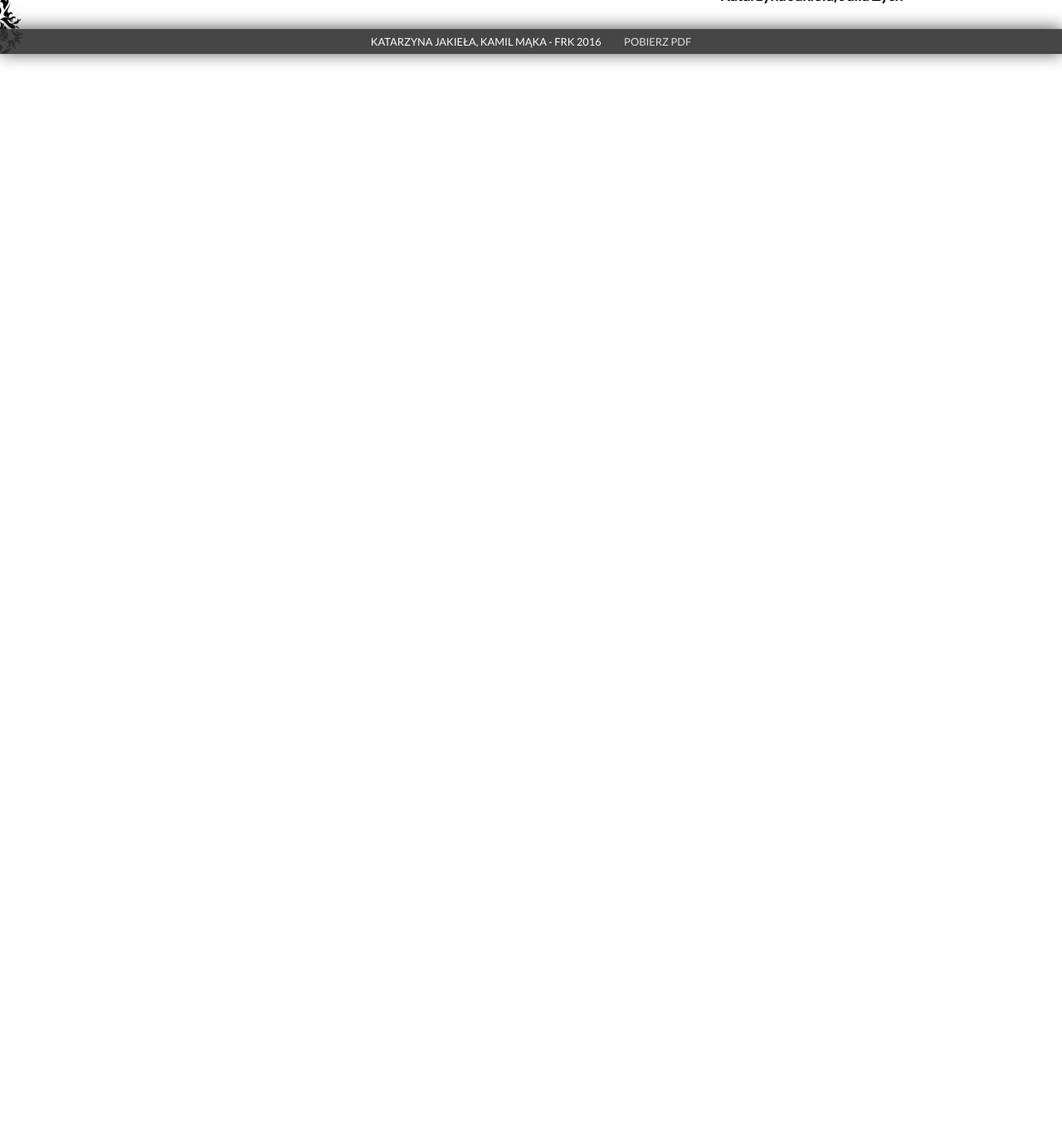
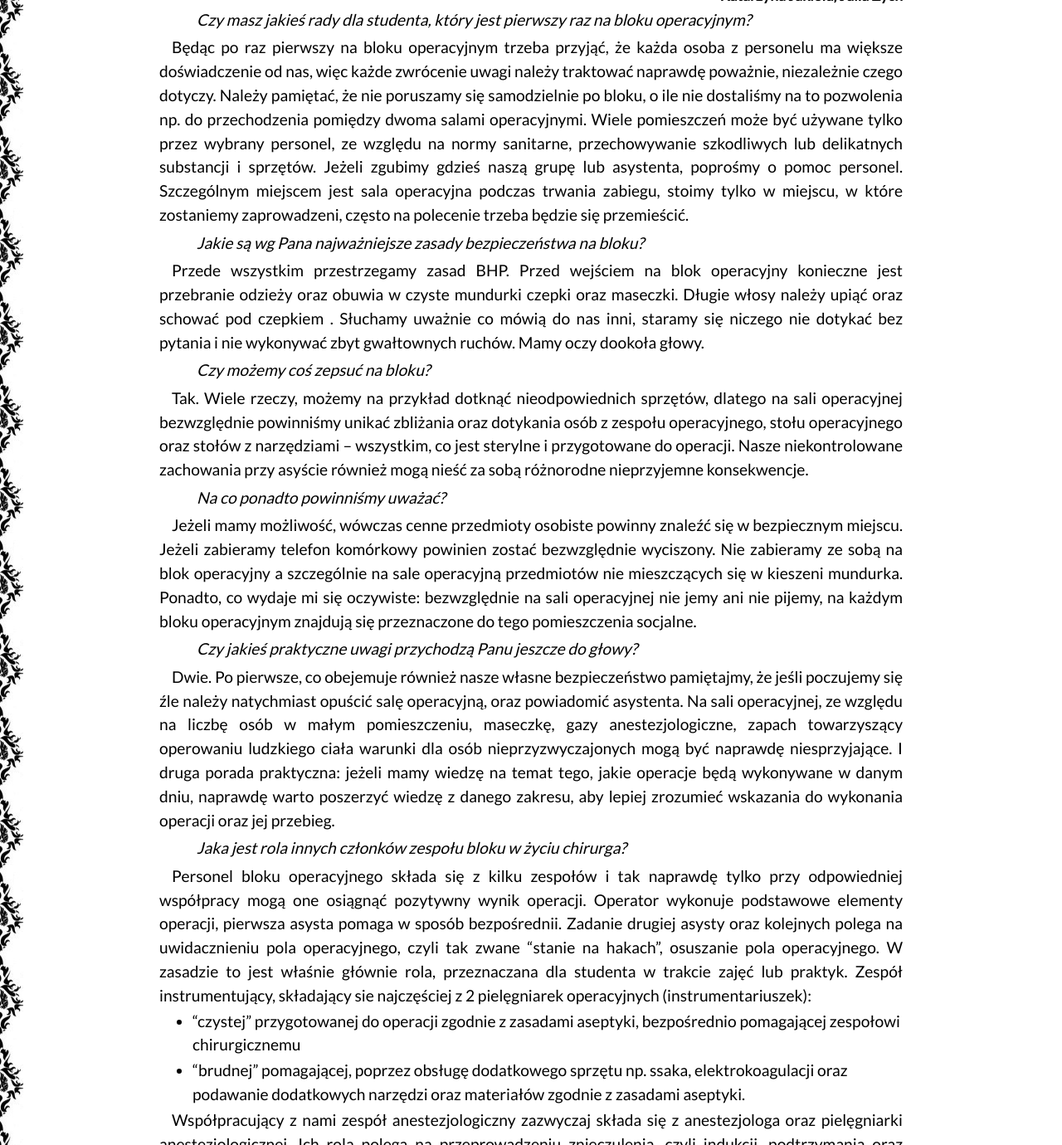
Before and after one commit to mnocon/frk-strona, a plain HTML site: page rozdzial_8_b_d.html in a window 1280 px wide. Shown: the part 199-1579 px from the top of the page at 83% size. Before the commit the page ends 800 px from the top, so only its background shows below. Drawn offline with nearby package versions, Linux system fonts and the light colour scheme.

Commit message:
4th interview

```diff
--- a/rozdzial_8_b_d.html
+++ b/rozdzial_8_b_d.html
@@ -47,7 +47,124 @@
 <h4>Katarzyna Jakieła, Julia Zych</h4>
 </section>
 <section class="content">
+<p>
+    <em class="interviewQuestion">Czy masz jakieś rady dla studenta, który jest pierwszy raz na bloku operacyjnym?</em>
+</p>
+<p>
+    Będąc po raz pierwszy na bloku operacyjnym trzeba przyjąć, że każda osoba z personelu ma większe
 
+doświadczenie od nas, więc każde zwrócenie uwagi należy traktować naprawdę poważnie,
+
+niezależnie czego dotyczy. Należy pamiętać, że nie poruszamy się samodzielnie po bloku, o ile nie
+
+dostaliśmy na to pozwolenia np. do przechodzenia pomiędzy dwoma salami operacyjnymi. Wiele
+
+pomieszczeń może być używane tylko przez wybrany personel, ze względu na normy sanitarne,
+
+przechowywanie szkodliwych lub delikatnych substancji i sprzętów. Jeżeli zgubimy gdzieś naszą grupę
+
+lub asystenta, poprośmy o pomoc personel. Szczególnym miejscem jest sala operacyjna podczas
+
+trwania zabiegu, stoimy tylko w miejscu, w które zostaniemy zaprowadzeni, często na polecenie
+
+trzeba będzie się przemieścić.</p>
+<p>
+    <em class="interviewQuestion">Jakie są wg Pana najważniejsze zasady bezpieczeństwa na bloku?</em>
+</p>
+<p>
+   Przede wszystkim przestrzegamy zasad BHP. Przed wejściem na blok operacyjny konieczne jest
+
+przebranie odzieży oraz obuwia w czyste mundurki czepki oraz maseczki. Długie włosy należy upiąć
+
+oraz schować pod czepkiem . Słuchamy uważnie co mówią do nas inni, staramy się niczego nie
+
+dotykać bez pytania i nie wykonywać zbyt gwałtownych ruchów. Mamy oczy dookoła głowy.</p>
+<p>
+    <em class="interviewQuestion">Czy możemy coś zepsuć na bloku?</em>
+</p>
+<p>
+    Tak. Wiele rzeczy, możemy na przykład dotknąć nieodpowiednich sprzętów, dlatego na sali
+
+operacyjnej bezwzględnie powinniśmy unikać zbliżania oraz dotykania osób z zespołu operacyjnego,
+
+stołu operacyjnego oraz stołów z narzędziami – wszystkim, co jest sterylne i przygotowane do
+
+operacji. Nasze niekontrolowane zachowania przy asyście również mogą nieść za sobą różnorodne
+
+nieprzyjemne konsekwencje.</p>
+<p>
+    <em class="interviewQuestion">Na co ponadto powinniśmy uważać?</em>
+</p>
+<p>
+    Jeżeli mamy możliwość, wówczas cenne przedmioty osobiste powinny znaleźć się w bezpiecznym
+
+miejscu. Jeżeli zabieramy telefon komórkowy powinien zostać bezwzględnie wyciszony. Nie
+
+zabieramy ze sobą na blok operacyjny a szczególnie na sale operacyjną przedmiotów nie
+
+mieszczących się w kieszeni mundurka. Ponadto, co wydaje mi się oczywiste: bezwzględnie na sali
+
+operacyjnej nie jemy ani nie pijemy, na każdym bloku operacyjnym znajdują się przeznaczone do tego
+
+pomieszczenia socjalne.</p>
+<p>
+    <em class="interviewQuestion">Czy jakieś praktyczne uwagi przychodzą Panu jeszcze do głowy?</em>
+</p>
+<p>
+    Dwie. Po pierwsze, co obejemuje również nasze własne bezpieczeństwo pamiętajmy, że jeśli
+
+poczujemy się źle należy natychmiast opuścić salę operacyjną, oraz powiadomić asystenta. Na sali
+
+operacyjnej, ze względu na liczbę osób w małym pomieszczeniu, maseczkę, gazy anestezjologiczne,
+
+zapach towarzyszący operowaniu ludzkiego ciała warunki dla osób nieprzyzwyczajonych mogą być
+
+naprawdę niesprzyjające. I druga porada praktyczna: jeżeli mamy wiedzę na temat tego, jakie
+
+operacje będą wykonywane w danym dniu, naprawdę warto poszerzyć wiedzę z danego zakresu, aby
+
+lepiej zrozumieć wskazania do wykonania operacji oraz jej przebieg.</p>
+<p>
+    <em class="interviewQuestion">Jaka jest rola innych członków zespołu bloku w życiu chirurga?</em>
+</p>
+<p>
+    Personel bloku operacyjnego składa się z kilku zespołów i tak naprawdę tylko przy odpowiedniej
+
+współpracy mogą one osiągnąć pozytywny wynik operacji. Operator wykonuje podstawowe
+
+elementy operacji, pierwsza asysta pomaga w sposób bezpośrednii. Zadanie drugiej asysty oraz
+
+kolejnych polega na uwidacznieniu pola operacyjnego, czyli tak zwane “stanie na hakach”, osuszanie
+
+pola operacyjnego. W zasadzie to jest właśnie głównie rola, przeznaczana dla studenta w trakcie
+
+zajęć lub praktyk. Zespół instrumentujący, składający sie najczęściej z 2 pielęgniarek operacyjnych
+
+(instrumentariuszek):<ul>
+
+<li>“czystej” przygotowanej do operacji zgodnie z zasadami aseptyki, bezpośrednio pomagającej
+
+	zespołowi chirurgicznemu</li>
+
+<li>“brudnej” pomagającej, poprzez obsługę dodatkowego sprzętu np. ssaka, elektrokoagulacji oraz
+
+	podawanie dodatkowych narzędzi oraz materiałów zgodnie z zasadami aseptyki. </li></ul>
+</p>
+<p>Współpracujący z
+
+nami zespół anestezjologiczny zazwyczaj składa się z anestezjologa oraz pielęgniarki
+
+anestezjologicznej. Ich rola polega na przeprowadzeniu znieczulenia, czyli indukcji, podtrzymania oraz
+
+zakończeniu znieczulenia, o ile technika znieczulenia tego wymaga. Salowe odpowiedzialne są za
+
+utrzymanie warunków sanitarnych na bloku operacyjnym oraz podczas operacji. I ponad to, w
+
+zespole znajdować może się również dodatkowy personel, taki jak technik radiologiczny, czy też
+
+technicy przeszkoleni do obsługi innego wysokospecjalistycznego sprzętu koniecznego do wykonania
+
+niektórych procedur.</p>
 </section>
 <footer class="authorInfo">
 <p><div class="authorsInfo">Katarzyna Jakieła, Kamil Mąka - </div>FRK 2016
```
